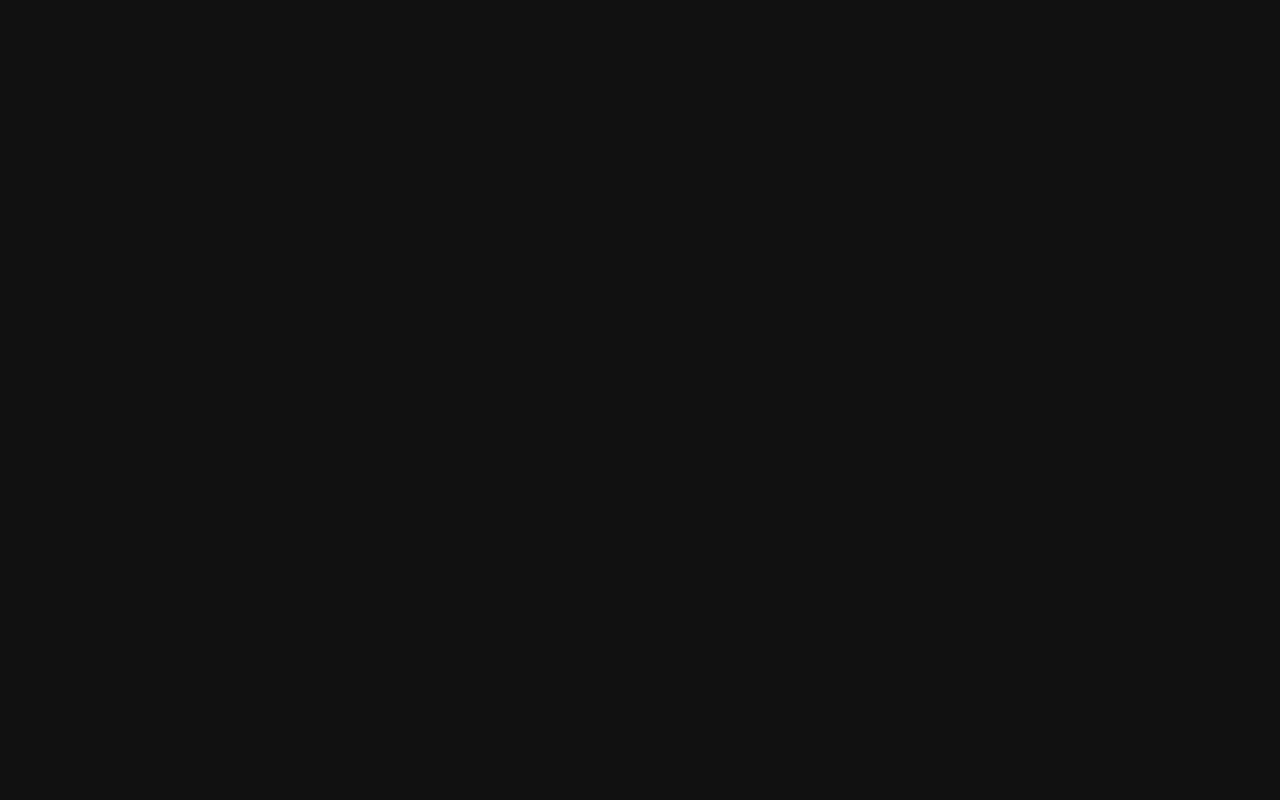
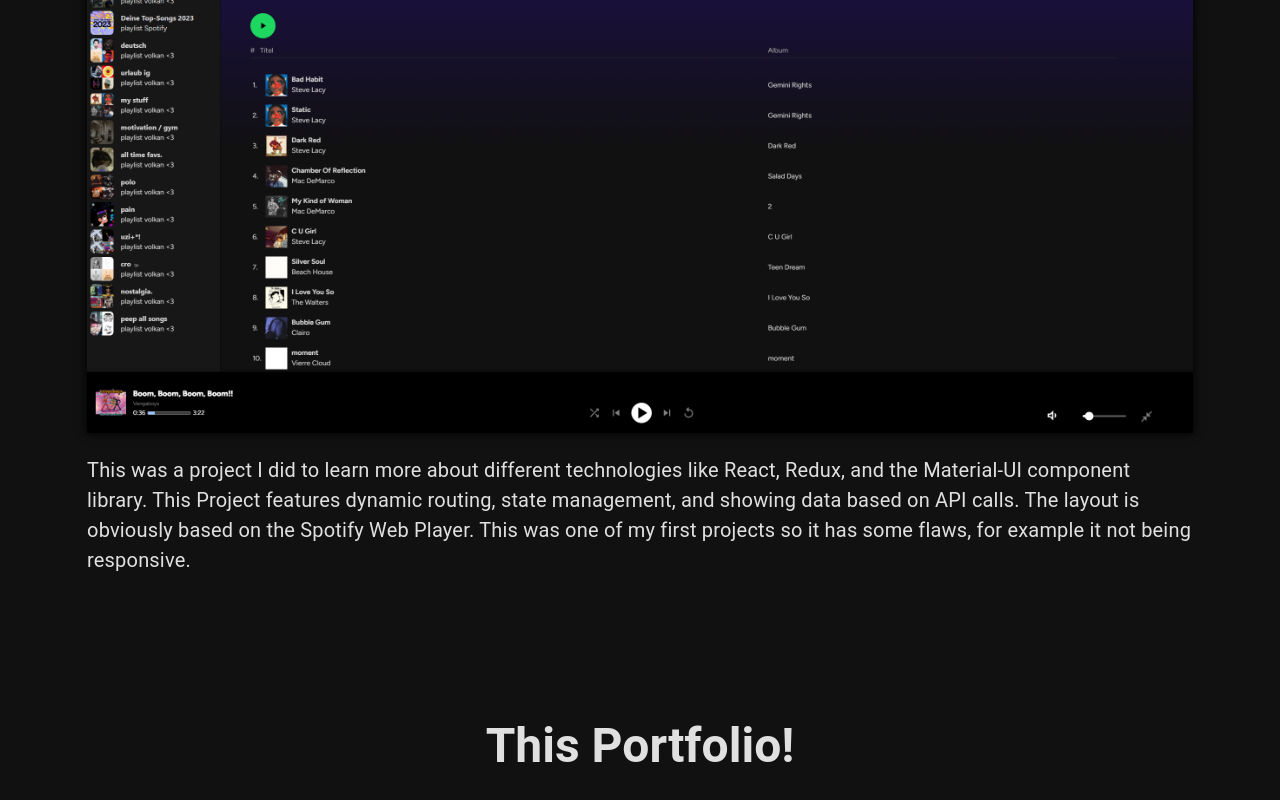
Before and after one commit to VolkanKabay/React-Portfolio, a React (Vite) app: page /projects in a window 1280 px wide. Shown: the part 494-1294 px from the top of the page. Before the commit the page ends 833 px from the top, so only its background shows below. Built offline with nearby package versions, Linux system fonts and the light colour scheme.

Commit message:
add projects tab

```diff
--- a/src/Projects.tsx
+++ b/src/Projects.tsx
@@ -1,9 +1,28 @@
-import { Container } from "@mui/material";
+import { Box, Container, Typography } from "@mui/material";
 import NavigationBar from "./NavigationBar";
+import { motion } from "framer-motion";
 
 const Projects = () => {
+  const projects = [
+    {
+      id: 1,
+      image: "./spotify clone 2.png",
+      title: "Spotify Clone",
+      link: "https://github.com/VolkanKabay/spotify-klon",
+      description:
+        "This was a project I did to learn more about different technologies like React, Redux, and the Material-UI component library. This Project features dynamic routing, state management, and showing data based on API calls. The layout is obviously based on the Spotify Web Player. This was one of my first projects so it has some flaws, for example it not being responsive.",
+    },
+    {
+      id: 2,
+      image: "./react portfolio.png",
+      title: "This Portfolio!",
+      link: "https://volkankabay.netlify.app/",
+      description:
+        "This is the portfolio you are currently looking at. It was built using React, TypeScript, and Material-UI. The animations were made using Framer Motion. I also used React-Router to handle the routing. The project is hosted on Netlify and the source code is available on GitHub.You can clearly see the improvements I made in my coding skills since the Spotify Clone.Since this is a portfolio, I wanted to keep it simple and clean, so I implemented a dark theme, animations and no unnecessary features.",
+    },
+  ];
+
   return (
-    <>
     <Container
       sx={{
         display: "flex",
@@ -13,8 +32,66 @@
       }}
     >
       <NavigationBar />
+      <Box
+        sx={{
+          marginTop: "10%",
+          gap: "3%",
+          display: "block",
+          justifyContent: "space-around",
+          alignItems: "space-around",
+          height: "100%",
+        }}
+      >
+        {projects.map((project) => (
+          <Box key={project.id} sx={{}}>
+            <Typography
+              variant="h3"
+              fontWeight={600}
+              mt={5}
+              mb={5}
+              textAlign={"center"}
+            >
+              {project.title}
+            </Typography>
+            <Box
+              sx={{
+                backgroundColor: "linear-gradient(to right, #414345, #232526)",
+                padding: "2%",
+                boxShadow:
+                  "0px 0px 10px 0px  linear-gradient(to right, #414345, #232526)",
+              }}
+            >
+              <motion.img
+                transition={{ delay: 1, duration: 1.5 }}
+                animate={{ opacity: 1, x: 0 }}
+                initial={{ opacity: 0, x: -100 }}
+                onClick={() => window.open(project.link, "_blank")}
+                src={project.image}
+                alt={project.title}
+                style={{
+                  cursor: "pointer",
+                  width: "100%",
+                  height: "auto",
+                  objectFit: "fill",
+                  boxShadow: "0px 0px 10px 0px #000000",
+                }}
+              />
+
+              <Typography
+                variant="body1"
+                fontWeight={400}
+                fontSize={20}
+                textAlign={"start"}
+                mt={2}
+                mb={10}
+              >
+                {project.description}
+              </Typography>
+            </Box>
+          </Box>
+        ))}
+      </Box>
     </Container>
-    </>
   );
 };
 
```
Also changed, not shown: public/react portfolio.png (added), public/spotify clone 2.png (added). Lines whose indentation alone changed are shown as unchanged.
